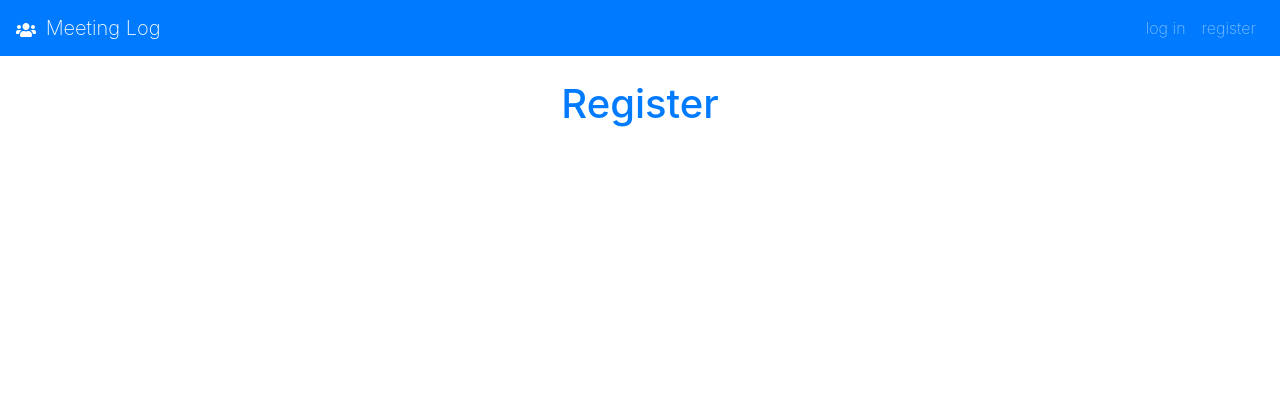
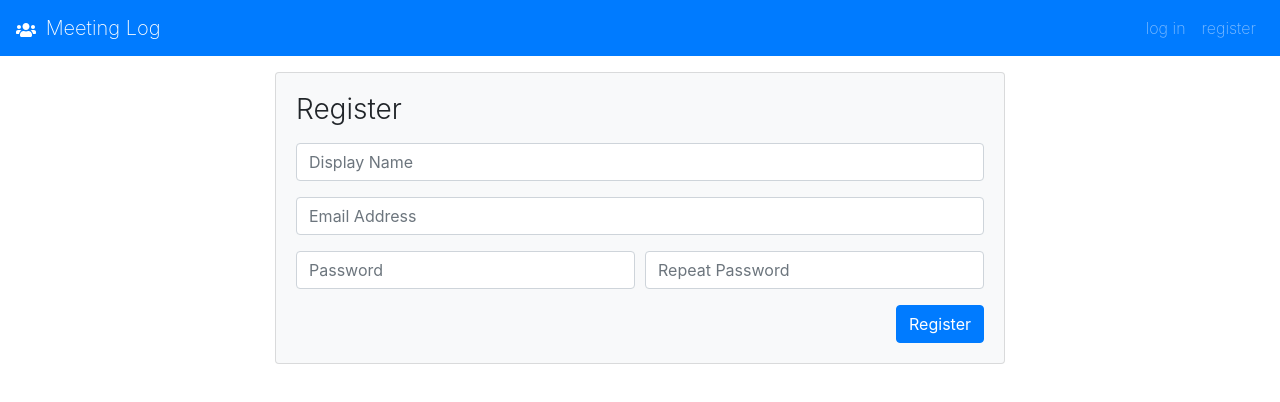
Before and after one commit to AliAbdulle/meetinglog, a React (Create React App) app: page /register in a window 1280 px wide. Shown: the top 402 px of the page. Built offline with nearby package versions, Linux system fonts and the light colour scheme; no server answers; the database is empty.

Commit message:
Updated register component and database

```diff
--- a/src/Register.js
+++ b/src/Register.js
@@ -7,9 +7,65 @@
   }
   render() {
     return (
-      <div className="text-center mt-4">
-          <h1 className="text-primary"> Register</h1>
+      <form className="mt-3">
+      <div className="container">
+        <div className="row justify-content-center">
+          <div className="col-lg-8">
+            <div className="card bg-light">
+              <div className="card-body">
+                <h3 className="font-weight-light mb-3">Register</h3>
+                <div className="form-row">
+                  <section className="col-sm-12 form-group">
+                    <label className="form-control-label sr-only" htmlFor="displayName">Display Name</label>
+                    <input
+                      className="form-control"
+                      type="text"
+                      id="displayName"
+                      placeholder="Display Name"
+                      name="displayName"
+                      required
+                    />
+                  </section>
+                </div>
+                <section className="form-group">
+                  <label className="form-control-label sr-only" htmlFor="email">Email</label>
+                  <input
+                    className="form-control"
+                    type="email"
+                    id="email"
+                    placeholder="Email Address"
+                    name="email"
+                    required
+                  />
+                </section>
+                <div className="form-row">
+                  <section className="col-sm-6 form-group">
+                    <input
+                      className="form-control"
+                      type="password"
+                      name="passOne"
+                      placeholder="Password"
+                    />
+                  </section>
+                  <section className="col-sm-6 form-group">
+                    <input
+                      className="form-control"
+                      type="password"
+                      required
+                      name="passTwo"
+                      placeholder="Repeat Password"
+                    />
+                  </section>
+                </div>
+                <div className="form-group text-right mb-0">
+                  <button className="btn btn-primary" type="submit">Register</button>
+                </div>
+              </div>
+            </div>
+          </div>
+        </div>
       </div>
+      </form>
     )
   }
 }
```
Also changed, not shown: src/Firebase.js (line endings or trailing spaces).
